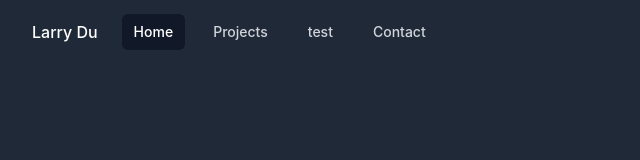
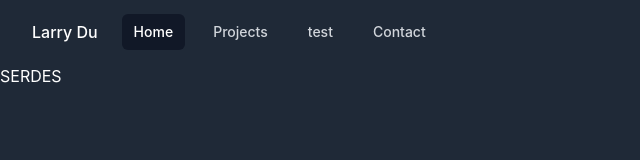
Before and after one commit to ldu0893/Personal-Website, a React (Create React App) app: page /Projects/serdes in a window 1280 px wide. Shown: the top 160 px of the page, without its empty margins (0-640 px from the left). Built offline with nearby package versions, Linux system fonts and the light colour scheme.

Commit message:
added serdes page

```diff
--- a/src/components/navbar.js
+++ b/src/components/navbar.js
@@ -4,9 +4,9 @@ import { Bars3Icon, BellIcon, XMarkIcon } from '@heroicons/react/24/outline'
 
 const navigation = [
   { name: 'Home', href: '/', current: true },
-  { name: 'Projects', href: 'Projects', current: false },
-  { name: 'test', href: 'test', current: false },
-  { name: 'Contact', href: 'Contact', current: false },
+  { name: 'Projects', href: '/Projects', current: false },
+  { name: 'test', href: '/test', current: false },
+  { name: 'Contact', href: '/Contact', current: false },
 ]
 
 function classNames(...classes) {
--- a/src/layout/AppLayout.tsx
+++ b/src/layout/AppLayout.tsx
@@ -2,6 +2,7 @@ import { Link, Route, Routes } from "react-router-dom";
 import Home from "../pages/Home";
 import Projects from "../pages/Projects"
 import Navbar from "../components/navbar"
+import Serdes from "../pages/serdes"
 
 const AppLayout = () => {
   return (
@@ -11,6 +12,7 @@ const AppLayout = () => {
         <Route path='/' element={<Home />} />
         <Route path='/Test' element={<h1 className="text-3xl font-bold underline">test</h1>}/>
         <Route path='/Projects' element={<Projects />} />
+        <Route path='/Projects/serdes' element={<Serdes />} />
     </Routes>
     </>
   );
--- a/src/pages/Projects.tsx
+++ b/src/pages/Projects.tsx
@@ -1,4 +1,7 @@
 import generic_profile_icon from "../static/generic-profile-icon.png"
+import { Link, Route, Routes } from "react-router-dom";
+import Serdes from "./serdes"
+
 const Projects = () => {
 
   return (
@@ -10,7 +13,7 @@ const Projects = () => {
         </p>
         <ul className="text-white font-medium text-xl">
             <li>
-                test
+                <Link to='./serdes'>SERDES</Link>
             </li>
             <li>
                 test2
--- /dev/null
+++ b/src/pages/serdes.tsx
@@ -0,0 +1,17 @@
+import generic_profile_icon from "../static/generic-profile-icon.png"
+import { Link, Route, Routes } from "react-router-dom";
+
+const Serdes = () => {
+
+  return (
+    <>
+    <div className="space-y-7">
+        <p className="text-white">
+            SERDES
+        </p>
+    </div>
+    </>
+  );
+}
+
+export default Serdes;
```
